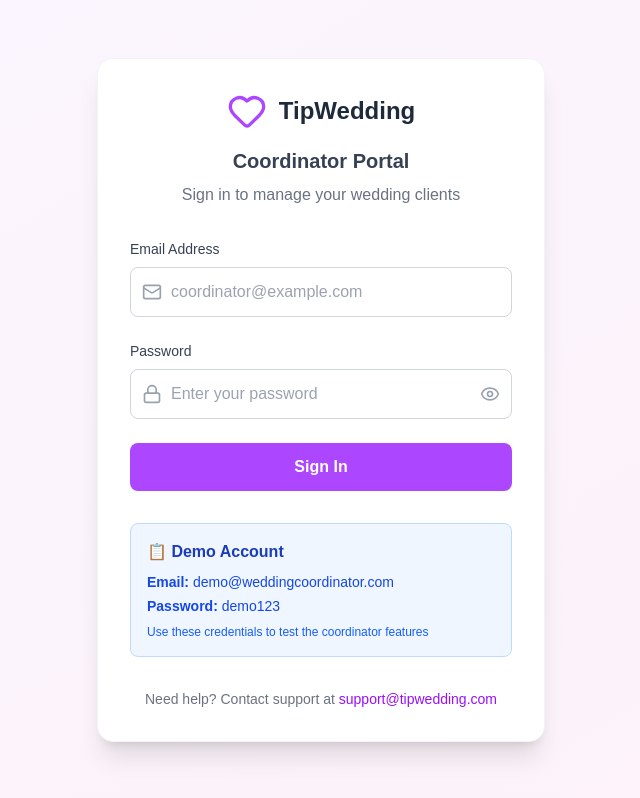
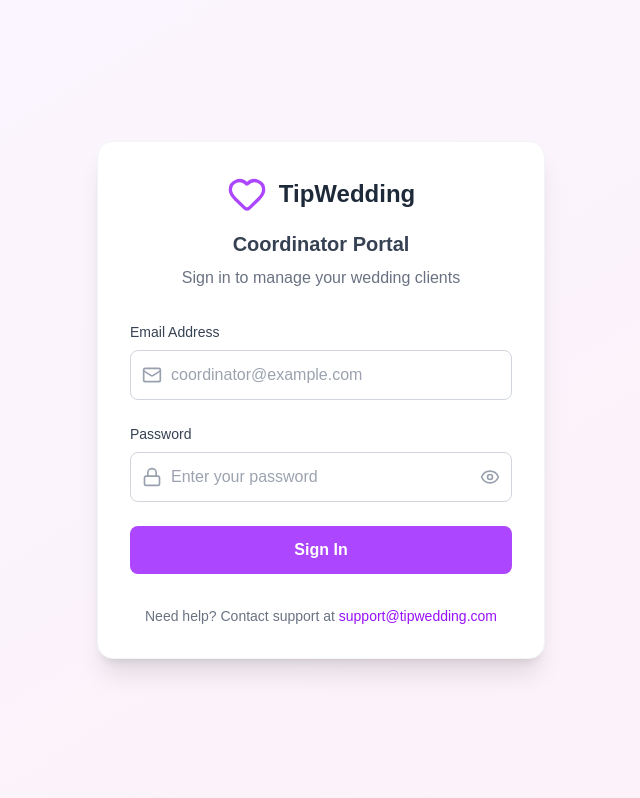
Before and after one commit to donaldjsexton/wedding-tip, a Next.js app: page /coordinator/login in a window 1280 px wide. Shown: the whole page, without its empty margins (319-959 px from the left). Built offline with nearby package versions, Linux system fonts and the light colour scheme.

Commit message:
Removed Demo Credentials

```diff
--- a/src/app/coordinator/login/page.tsx
+++ b/src/app/coordinator/login/page.tsx
@@ -125,18 +125,6 @@ export default function CoordinatorLogin() {
             </button>
           </form>
 
-          {/* Demo Account Info */}
-          <div className="mt-8 p-4 bg-blue-50 rounded-lg border border-blue-200">
-            <h3 className="font-semibold text-blue-800 mb-2">📋 Demo Account</h3>
-            <div className="text-sm text-blue-700 space-y-1">
-              <p><strong>Email:</strong> demo@weddingcoordinator.com</p>
-              <p><strong>Password:</strong> demo123</p>
-              <p className="text-xs mt-2 text-blue-600">
-                Use these credentials to test the coordinator features
-              </p>
-            </div>
-          </div>
-
           {/* Footer */}
           <div className="mt-8 text-center">
             <p className="text-sm text-gray-500">
```
Also changed, not shown: src/middleware.ts (line endings or trailing spaces), 1 other file (tests, documents, lock files or other folders).
